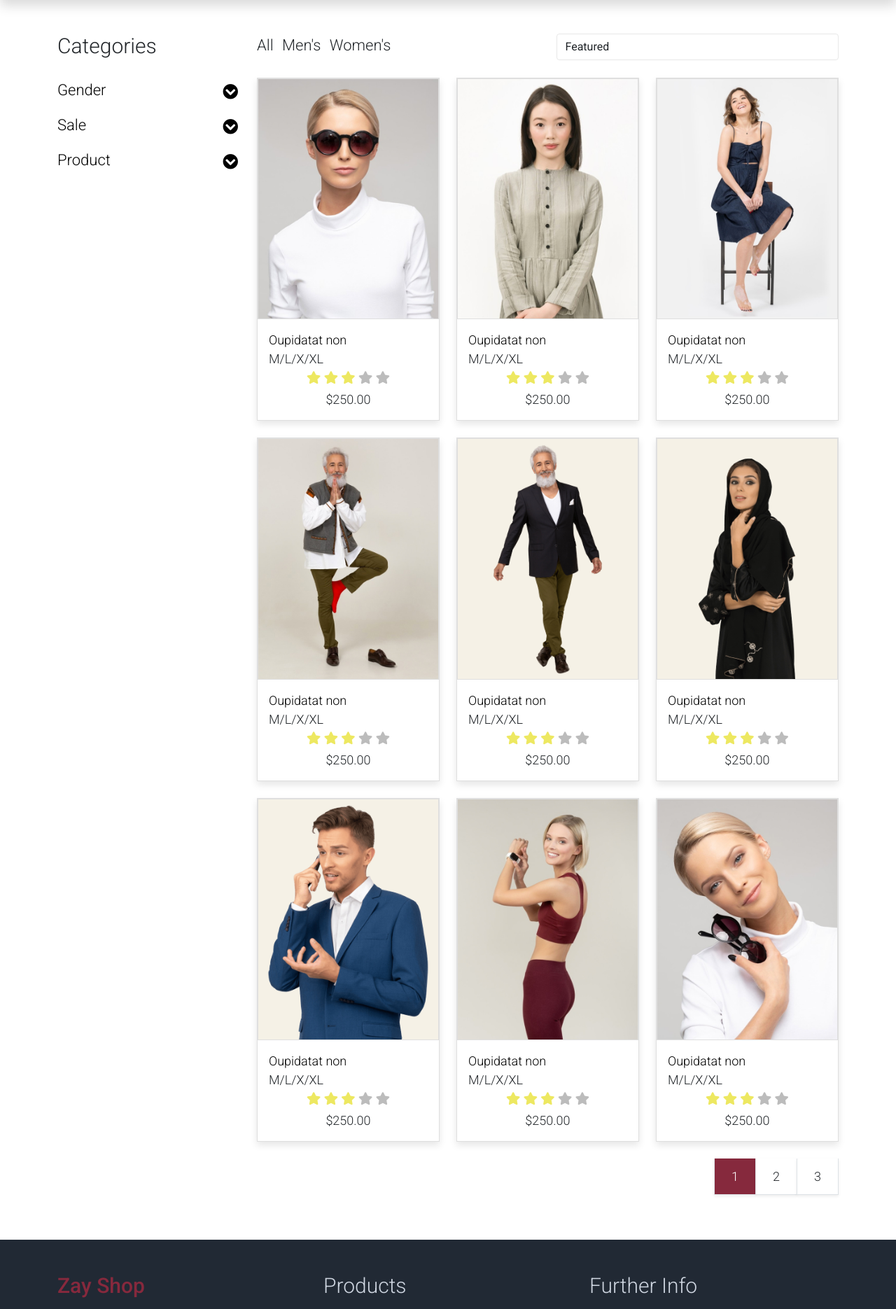
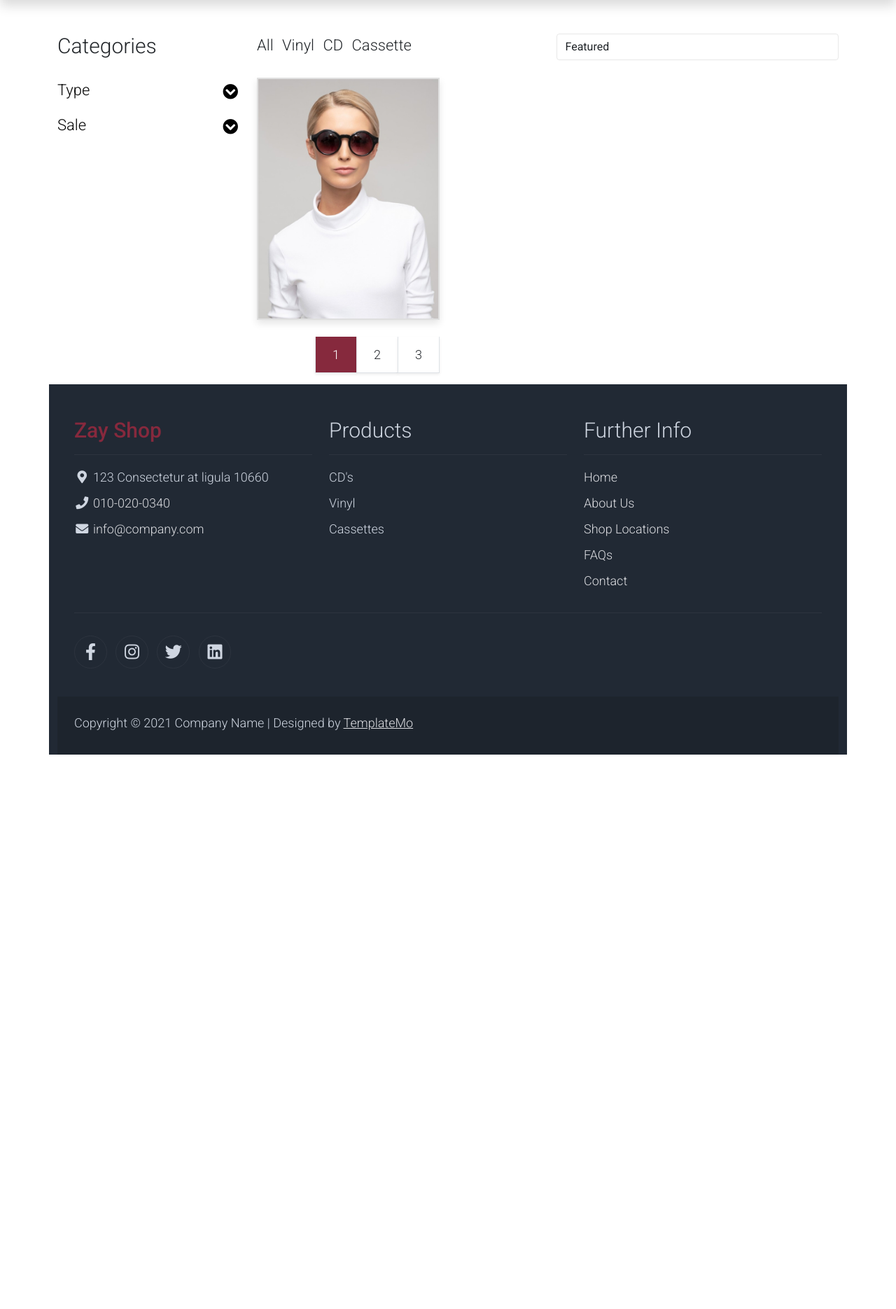
Before and after one commit to MaKatre/e-shop_s_hudbou, a PHP site: page /Projekt/shop.php in a window 1280 px wide. Shown: the part 132-2002 px from the top of the page at 70% size. After the commit the page ends 1210 px from the top, so only its background shows below. Run offline with PHP 8.4, Linux system fonts and the light colour scheme.

Commit message:
edit.php

```diff
--- a/shop.php
+++ b/shop.php
@@ -15,12 +15,13 @@
                 <ul class="list-unstyled templatemo-accordion">
                     <li class="pb-3">
                         <a class="collapsed d-flex justify-content-between h3 text-decoration-none" href="#">
-                            Gender
+                            Type
                             <i class="fa fa-fw fa-chevron-circle-down mt-1"></i>
                         </a>
                         <ul class="collapse show list-unstyled pl-3">
-                            <li><a class="text-decoration-none" href="#">Men</a></li>
-                            <li><a class="text-decoration-none" href="#">Women</a></li>
+                            <li><a class="text-decoration-none" href="#">Vinyl</a></li>
+                            <li><a class="text-decoration-none" href="#">CD</a></li>
+                            <li><a class="text-decoration-none" href="#">Cassette</a></li>
                         </ul>
                     </li>
                     <li class="pb-3">
@@ -29,11 +30,11 @@
                             <i class="pull-right fa fa-fw fa-chevron-circle-down mt-1"></i>
                         </a>
                         <ul id="collapseTwo" class="collapse list-unstyled pl-3">
-                            <li><a class="text-decoration-none" href="#">Sport</a></li>
-                            <li><a class="text-decoration-none" href="#">Luxury</a></li>
+                            <li><a class="text-decoration-none" href="#">Common</a></li>
+                            <li><a class="text-decoration-none" href="#"></a>Collector edition</li>
                         </ul>
                     </li>
-                    <li class="pb-3">
+                    <!--<li class="pb-3">
                         <a class="collapsed d-flex justify-content-between h3 text-decoration-none" href="#">
                             Product
                             <i class="pull-right fa fa-fw fa-chevron-circle-down mt-1"></i>
@@ -43,7 +44,7 @@
                             <li><a class="text-decoration-none" href="#">Sweather</a></li>
                             <li><a class="text-decoration-none" href="#">Sunglass</a></li>
                         </ul>
-                    </li>
+                    </li>-->
                 </ul>
             </div>
 
@@ -55,10 +56,13 @@
                                 <a class="h3 text-dark text-decoration-none mr-3" href="#">All</a>
                             </li>
                             <li class="list-inline-item">
-                                <a class="h3 text-dark text-decoration-none mr-3" href="#">Men's</a>
+                                <a class="h3 text-dark text-decoration-none mr-3" href="#">Vinyl</a>
                             </li>
                             <li class="list-inline-item">
-                                <a class="h3 text-dark text-decoration-none" href="#">Women's</a>
+                                <a class="h3 text-dark text-decoration-none" href="#">CD</a>
+                            </li>
+                            <li class="list-inline-item">
+                                <a class="h3 text-dark text-decoration-none" href="#">Cassette</a>
                             </li>
                         </ul>
                     </div>
@@ -80,12 +84,12 @@
                                 <div class="card-img-overlay rounded-0 product-overlay d-flex align-items-center justify-content-center">
                                     <ul class="list-unstyled">
                                         <li><a class="btn btn-success text-white" href="shop-single.html"><i class="far fa-heart"></i></a></li>
-                                        <li><a class="btn btn-success text-white mt-2" href="shop-single.html"><i class="far fa-eye"></i></a></li>
+                                        <li><a class="btn btn-success text-white mt-2" href="shop-single.php"><i class="far fa-eye"></i></a></li>
                                         <li><a class="btn btn-success text-white mt-2" href="shop-single.html"><i class="fas fa-cart-plus"></i></a></li>
                                     </ul>
                                 </div>
                             </div>
-                            <div class="card-body">
+                            <!--<div class="card-body">
                                 <a href="shop-single.php" class="h3 text-decoration-none">Oupidatat non</a>
                                 <ul class="w-100 list-unstyled d-flex justify-content-between mb-0">
                                     <li>M/L/X/XL</li>
@@ -405,7 +409,7 @@
                                 <p class="text-center mb-0">$250.00</p>
                             </div>
                         </div>
-                    </div>
+                    </div>-->
                 </div>
                 <div div="row">
                     <ul class="pagination pagination-lg justify-content-end">
```
